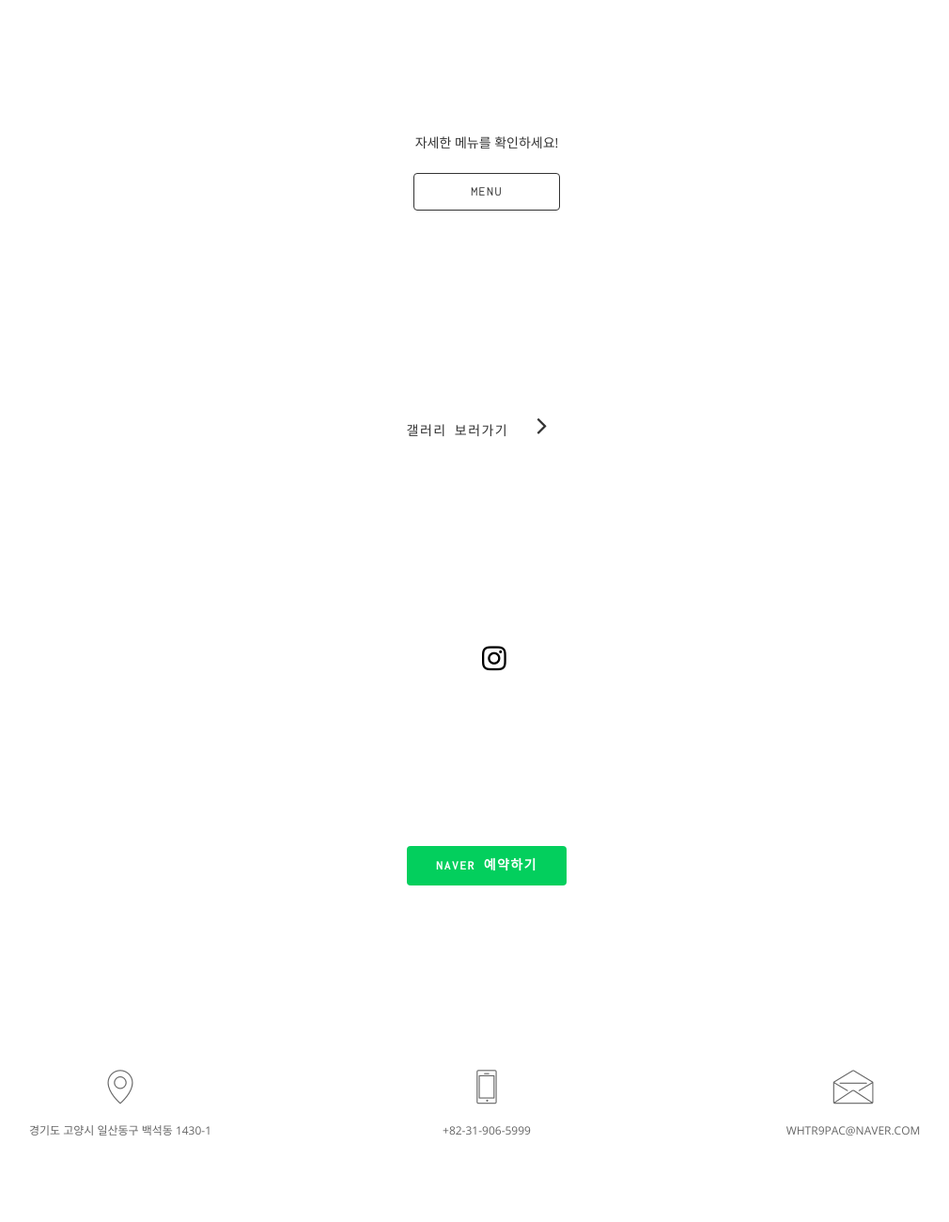
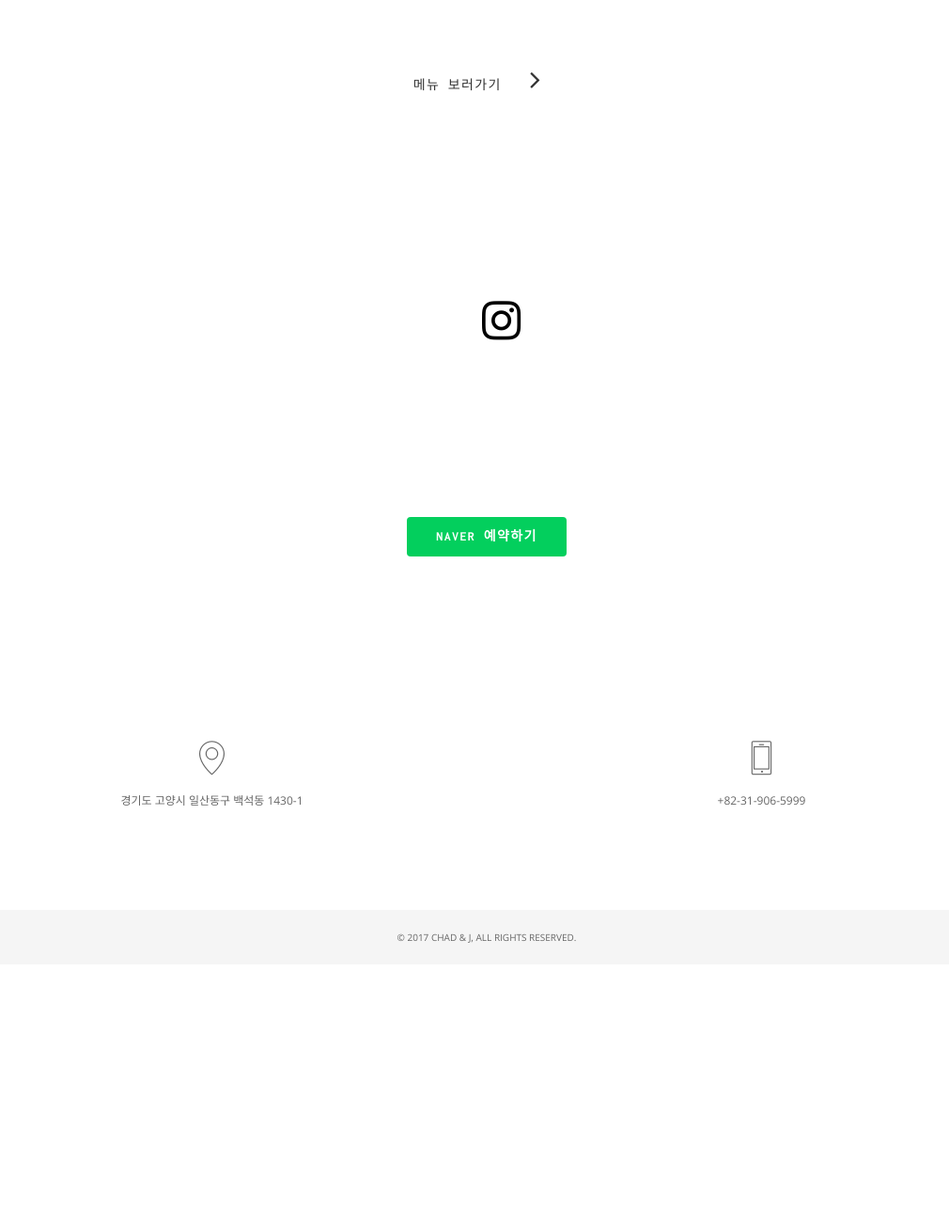
Before and after one commit to chadandj/chadandj-new, a plain HTML site: page index.html in a window 1280 px wide. Shown: the part 1140-2440 px from the top of the page at 94% size, without its empty margins (122-1132 px from the left). After the commit the page ends 2166 px from the top, so only its background shows below. Drawn offline with nearby package versions, Linux system fonts and the light colour scheme.

Commit message:
피드백, 요구사항 반영
CHAD & J CRAFT KITCHEN 삭제

자세한 메뉴를 확인하세요! 삭제

갤러리 버튼 삭제

메일주소 아이콘 및 주소 삭제

메인사진 이전에 보내준것으로 교체

이하 스크롤 다운후 내용

레스토랑 이상의 디쉬, 와인바 이상의 와인.
FINE BISTRO.
채드앤제이

MENU (버튼)
인스타그램  (버튼, 조금 더 크게. 30프로정도)
네이버 예약하기 (버튼)
위치
전화번호

```diff
--- a/index.html
+++ b/index.html
@@ -164,8 +164,6 @@
 
 					<div class="menu-module">
 
-						<h2 class="module-title align-center">Chad & J Craft Kitchen</h2>
-
 						<p class="about-text">
 							레스토랑 이상의 디쉬, 와인바 이상의 와인.</br>
 							FINE BISTRO.
@@ -194,12 +192,7 @@
 				<div class="row">
 
 					<div class="menu-module">
-
-						<p class="menu-text">
-							자세한 메뉴를 확인하세요!
-						</p>
-
-						<a class="btn menu-btn" href="assets/images/menu/menu-all.jpg" target="_blank">Menu</a>
+						<a class="btn gallery-btn2" href="menu.html" target="_blank">메뉴 보러가기 <i class="fa fa-angle-right"></i></a>
 					</div>
 
 				</div>
@@ -210,21 +203,6 @@
 		</section>
 		<!-- /MENU -->
 
-	    <!-- GALLERY -->
-	    <section class="module-small">
-	        <div class="container">
-
-				<div class="row">
-
-					<div class="menu-module">
-						<a class="btn gallery-btn2" href="gallery.html" target="_blank">갤러리 보러가기 <i class="fa fa-angle-right"></i></a>
-					</div>
-
-				</div>
-	        </div>
-	    </section>
-	    <!-- /GALLERY -->
-
 	    <!-- INSTAGRAM -->
 	    <section class="module-small">
 	        <div class="container">
@@ -232,7 +210,7 @@
 				<div class="row">
 
 					<div class="menu-module">
-						<a class="fa fa-instagram" href="https://www.instagram.com/chad_and_j" target="_blank"></a>
+						<a class="fa fa-instagram" style="font-size:48px" href="https://www.instagram.com/chad_and_j" target="_blank"></a>
 					</div>
 
 				</div>
@@ -298,7 +276,7 @@
 				<div class="row">
 
 					<!-- CONTENT BOX -->
-					<div class="col-sm-4">
+					<div class="col-sm-6">
 						<div class="content-box">
 							<div class="content-box-icon">
 								<span class="icon-map-pin"></span>
@@ -311,26 +289,13 @@
 					<!-- /CONTENT BOX -->
 
 					<!-- CONTENT BOX -->
-					<div class="col-sm-4">
+					<div class="col-sm-6">
 						<div class="content-box">
 							<div class="content-box-icon">
 								<span class="icon-phone"></span>
 							</div>
 							<div class="footer-text">
 								+82-31-906-5999
-							</div>
-						</div>
-					</div>
-					<!-- /CONTENT BOX -->
-
-					<!-- CONTENT BOX -->
-					<div class="col-sm-4">
-						<div class="content-box">
-							<div class="content-box-icon">
-								<span class="icon-envelope"></span>
-							</div>
-							<div class="footer-text">
-								whtr9pac@naver.com
 							</div>
 						</div>
 					</div>
```
Also changed, not shown: menu.html (+20 -0 lines).
